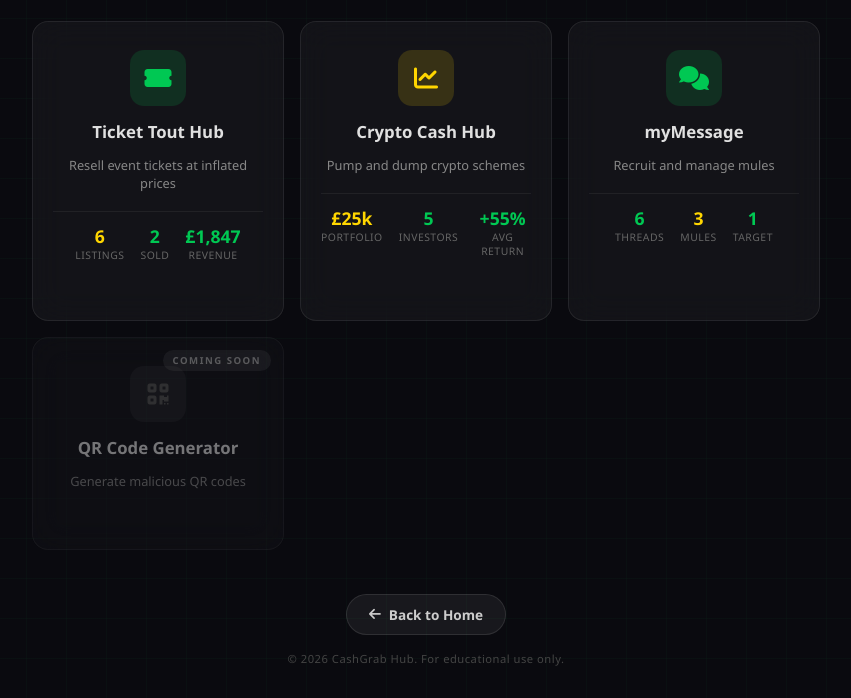
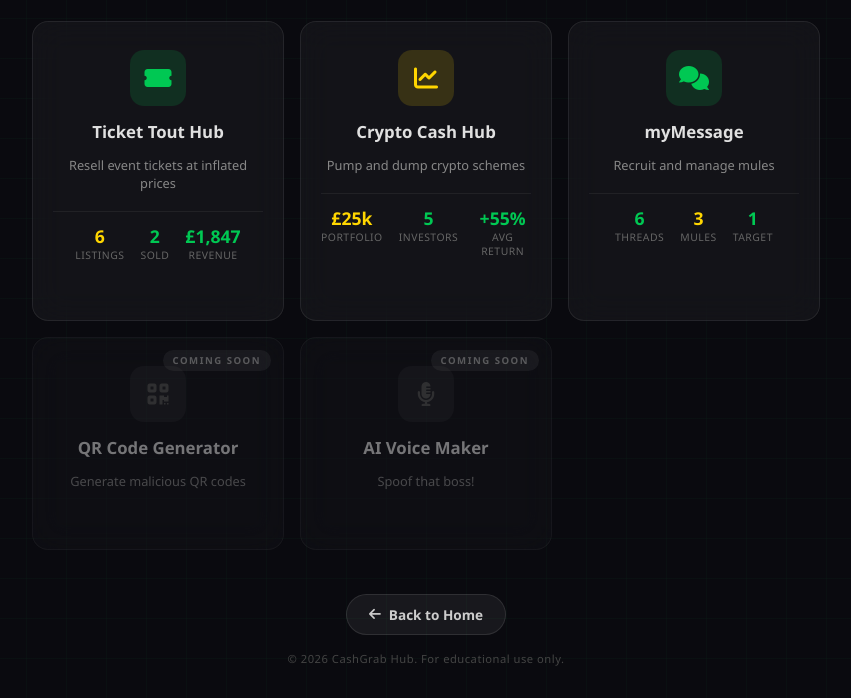
Before and after one commit to wizzardchimp/The-Pursuit---Cyber, a plain HTML site: page CashHub/cashgrab.html in a window 1280 px wide. Shown: the part 102-800 px from the top of the page, without its empty margins (214-1065 px from the left). Drawn offline with Linux system fonts and the light colour scheme.

Commit message:
Add AI Voice Maker coming soon tile to dashboard

```diff
--- a/CashHub/cashgrab.html
+++ b/CashHub/cashgrab.html
@@ -236,10 +236,8 @@
             }
 
             .card.disabled {
-                grid-column: 1 / -1;
-                max-width: 280px;
-                margin: 0 auto;
-                width: 100%;
+                grid-column: auto;
+                max-width: none;
             }
         }
 
@@ -247,11 +245,6 @@
             .cards-grid {
                 grid-template-columns: 1fr 1fr 1fr;
                 max-width: 820px;
-            }
-
-            .card.disabled {
-                grid-column: auto;
-                max-width: none;
             }
         }
     </style>
@@ -339,6 +332,15 @@
             <div class="card-desc">Generate malicious QR codes</div>
             <span class="badge">Coming Soon</span>
         </div>
+
+        <div class="card disabled">
+            <div class="card-icon grey">
+                <i class="fas fa-microphone-alt"></i>
+            </div>
+            <div class="card-title">AI Voice Maker</div>
+            <div class="card-desc">Spoof that boss!</div>
+            <span class="badge">Coming Soon</span>
+        </div>
     </div>
 
     <footer class="footer">
```
